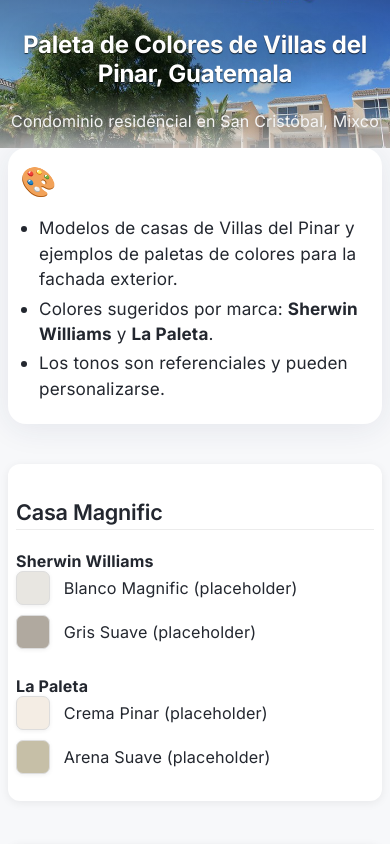
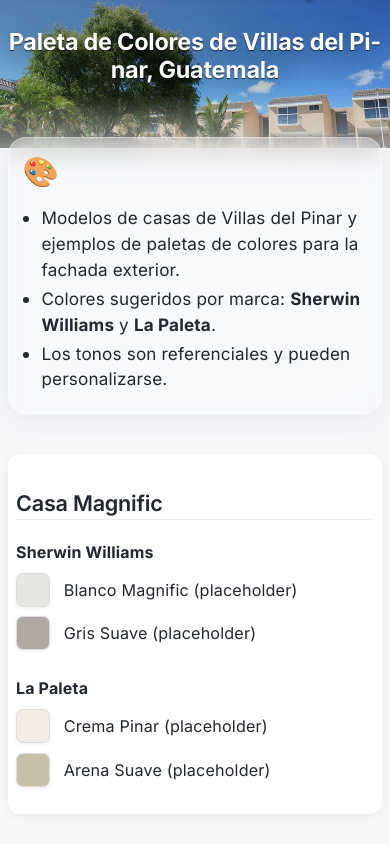
Before and after one commit to wvides/villas-del-pinar, a plain HTML site: page index.html in a window 390 px wide. Shown: the top 844 px of the page. Drawn offline with Linux system fonts and the light colour scheme.

Commit message:
Initial commit

```diff
--- a/index.html
+++ b/index.html
@@ -34,17 +34,21 @@
       display: flex;
       flex-direction: column;
       align-items: center;
-      justify-content: flex-end;
-      padding-bottom: 2.2rem;
+      justify-content: flex-start;
+      padding-top: 2.8rem;
+      padding-bottom: 1.2rem;
       text-align: center;
     }
     .hero-overlay h1 {
-      font-size: 2.8rem;
+      font-size: clamp(2rem, 5vw, 2.8rem);
       font-weight: 700;
       color: #fff;
       margin-bottom: 0.4rem;
       text-shadow: 0 6px 32px #0008, 0 1px 1px #000a;
       letter-spacing: -0.01em;
+      line-height: 1.15;
+      word-break: break-word;
+      hyphens: auto;
     }
     .hero-overlay p {
       font-size: 1.32rem;
@@ -115,6 +119,10 @@
     .brand {
       flex: 1;
     }
+    .brand strong {
+      display: block;
+      margin-bottom: 0.7em;
+    }
     .color-sample {
       display: flex;
       align-items: center;
@@ -140,8 +148,26 @@
       .hero-bg { height: 38vw; min-height: 120px; max-height: 180px; }
       .colors { flex-direction: column; gap: 1.1rem; }
       section { padding: 1.1rem 0.5rem; }
-      .info { flex-direction: column; align-items: flex-start; padding: 1.1rem 0.7rem; }
-      .hero-overlay h1 { font-size: 1.5rem; }
+      .info {
+        flex-direction: column;
+        align-items: flex-start;
+        padding: 1.2rem 0.85rem 1.1rem 0.85rem;
+        margin-top: -2.2rem;
+        position: relative;
+        z-index: 3;
+        box-shadow: 0 4px 32px 0 rgba(30,40,90,0.09), 0 1.5px 8px 0 rgba(255,255,255,0.05) inset;
+        background: rgba(255,255,255,0.18);
+        border-radius: 18px;
+        border: 1.5px solid rgba(255,255,255,0.35);
+        backdrop-filter: blur(14px) saturate(160%);
+        -webkit-backdrop-filter: blur(14px) saturate(160%);
+      }
+      main { padding-top: 1.5rem; }
+      .hero-overlay h1 {
+        font-size: clamp(1.3rem, 6vw, 2rem);
+        line-height: 1.18;
+        padding: 0 0.2em;
+      }
       .hero-overlay p { font-size: 1rem; }
     }
   </style>
@@ -150,7 +176,7 @@
   <div class="hero-bg">
     <div class="hero-overlay">
       <h1>Paleta de Colores de Villas del Pinar, Guatemala</h1>
-      <p>Condominio residencial en San Cristóbal, Mixco</p>
+
     </div>
   </div>
   <main>
```
